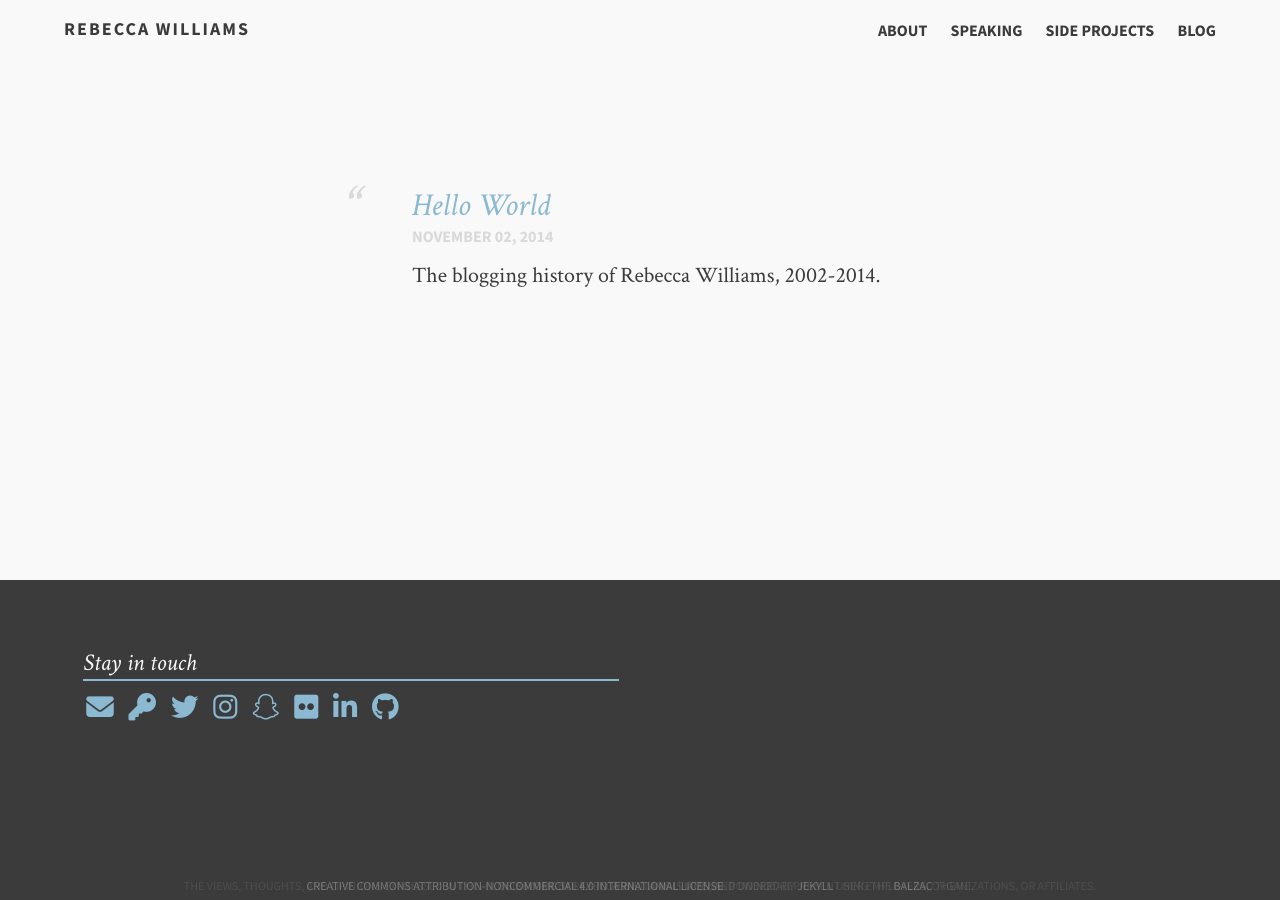
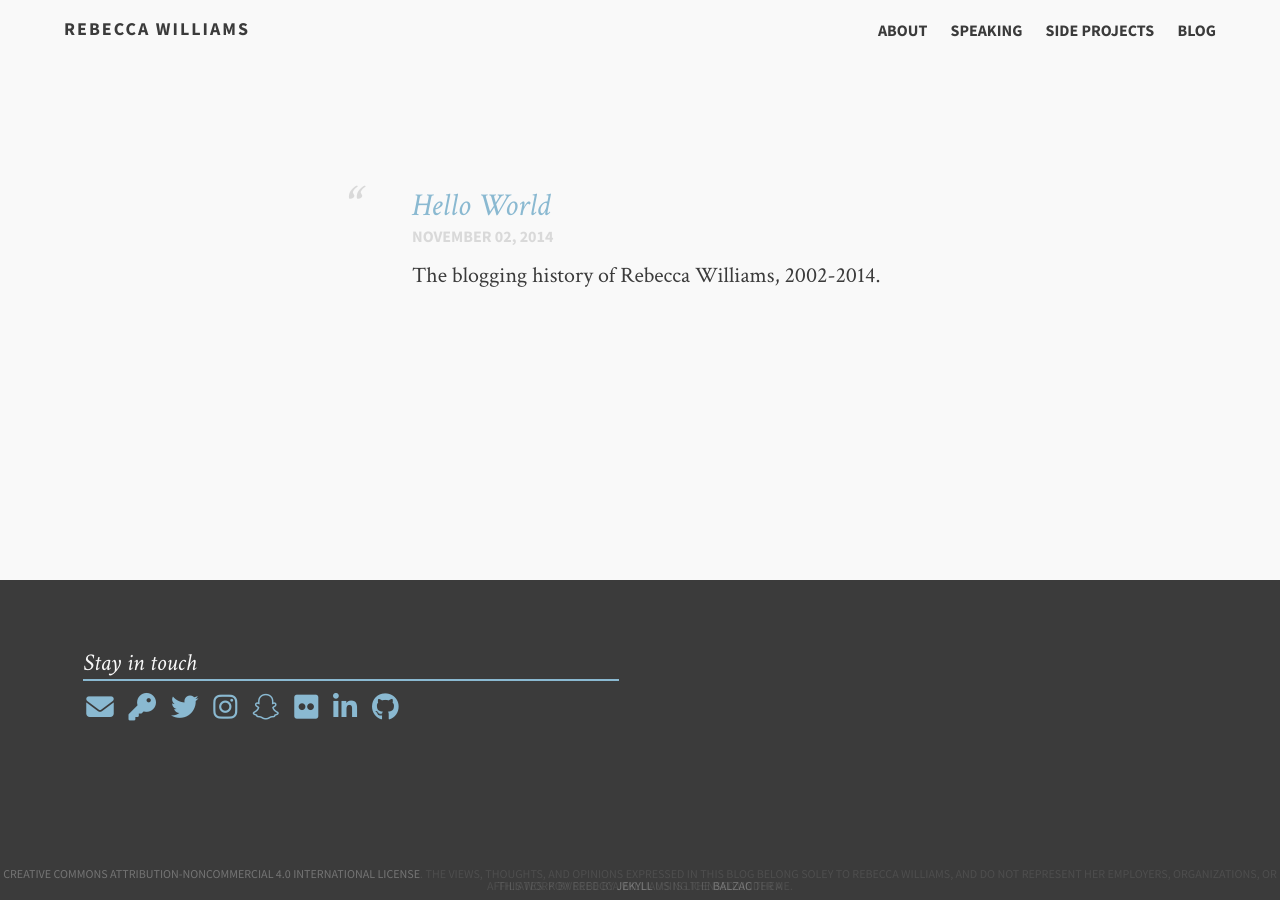
Before and after one commit to rebeccawilliams/rebeccawilliams.us, a Jekyll site: the page built from index.md, in a window 1280 px wide. Built offline with Jekyll 4.4.1, drawn with Linux system fonts in a browser that asks for light colours; nearby versions of some CDN libraries.

Commit message:
Update footer.html

```diff
--- a/_includes/footer.html
+++ b/_includes/footer.html
@@ -15,8 +15,7 @@
 		<a href="https://github.com/rebeccawilliams"><i class="fa fa-github fa-lg"></i></li>
       </ol>
     </aside>
-<small>The views, thoughts, and opinions expressed in this blog belong soley to Rebecca Williams, and do not represent her employers, organizations, or affiliates.</small>
-    <small>This work by <span xmlns:cc="https://creativecommons.org/ns#" property="cc:attributionName">Rebecca Williams</span> is licensed under a <a rel="license" href="https://creativecommons.org/licenses/by-nc/4.0/">Creative Commons Attribution-NonCommercial 4.0 International License</a>. Powered by <a href="https://jekyllrb.com">Jekyll</a> using the <a href="https://jekyll.gtat.me/about">Balzac</a> theme.</small>
+    <small>This work by <span xmlns:cc="https://creativecommons.org/ns#" property="cc:attributionName">Rebecca Williams</span> is licensed under a <a rel="license" href="https://creativecommons.org/licenses/by-nc/4.0/">Creative Commons Attribution-NonCommercial 4.0 International License</a>. The views, thoughts, and opinions expressed in this blog belong soley to Rebecca Williams, and do not represent her employers, organizations, or affiliates. Powered by <a href="https://jekyllrb.com">Jekyll</a> using the <a href="https://jekyll.gtat.me/about">Balzac</a> theme.</small>
   </footer>
 
   <!-- If they're out, get some from the cellar -->
```
